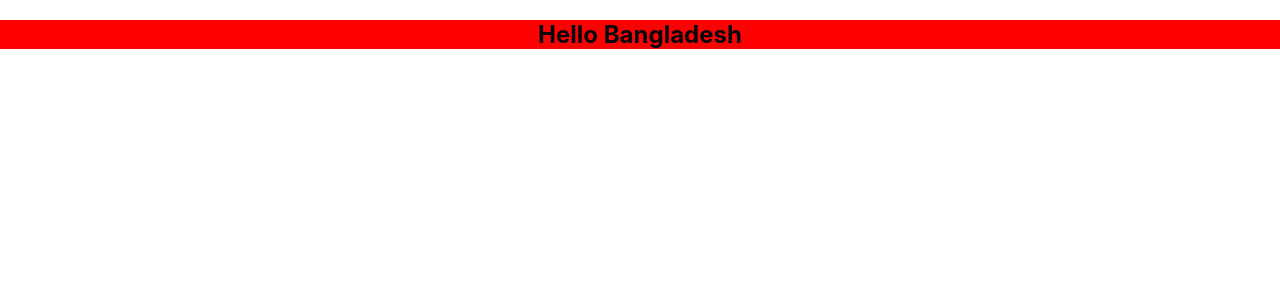
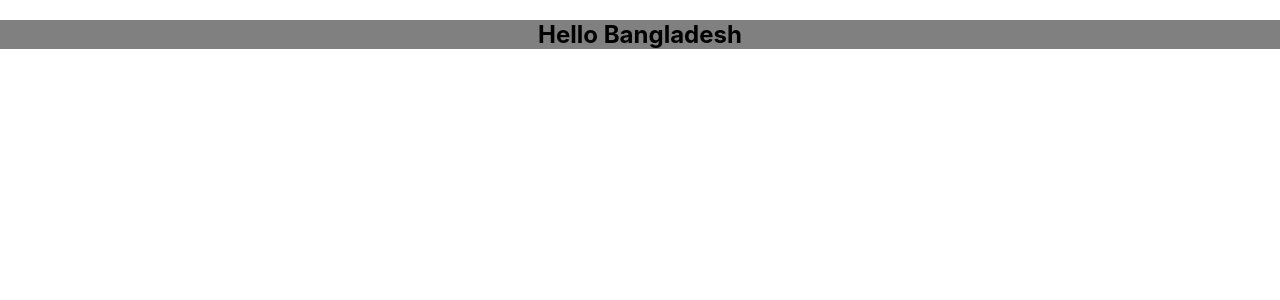
Before and after one commit to alamgirkabir45789/my-application, a React (Create React App) app: page / in a window 1280 px wide. Shown: the top 300 px of the page. Built offline with nearby package versions, Linux system fonts and the light colour scheme.

Commit message:
change app

```diff
--- a/src/App.js
+++ b/src/App.js
@@ -3,7 +3,7 @@ import "./App.css";
 function App() {
   return (
     <div className="App">
-      <h2 style={{ textAlign: "center", backgroundColor: "red" }}>
+      <h2 style={{ textAlign: "center", backgroundColor: "gray" }}>
         Hello Bangladesh
       </h2>
     </div>
```
